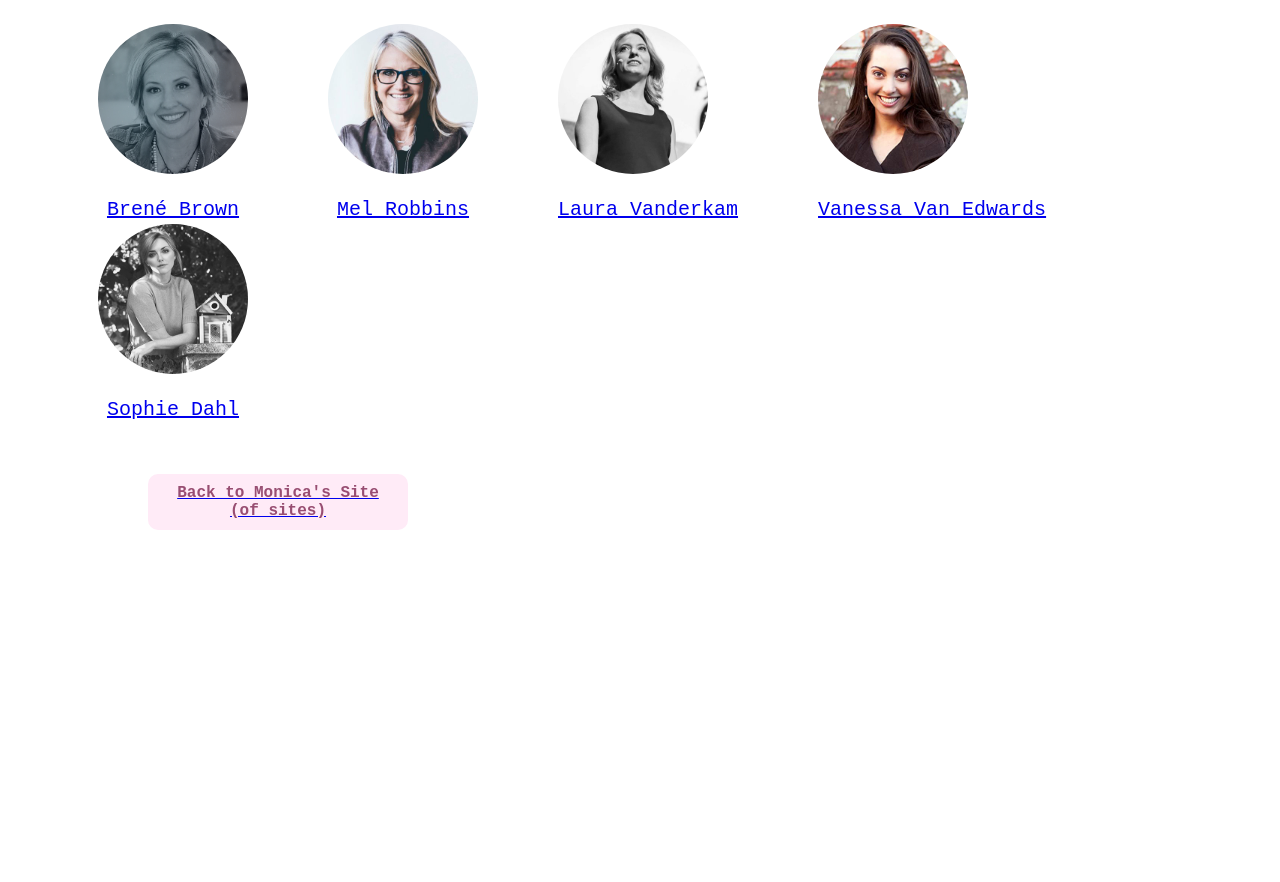
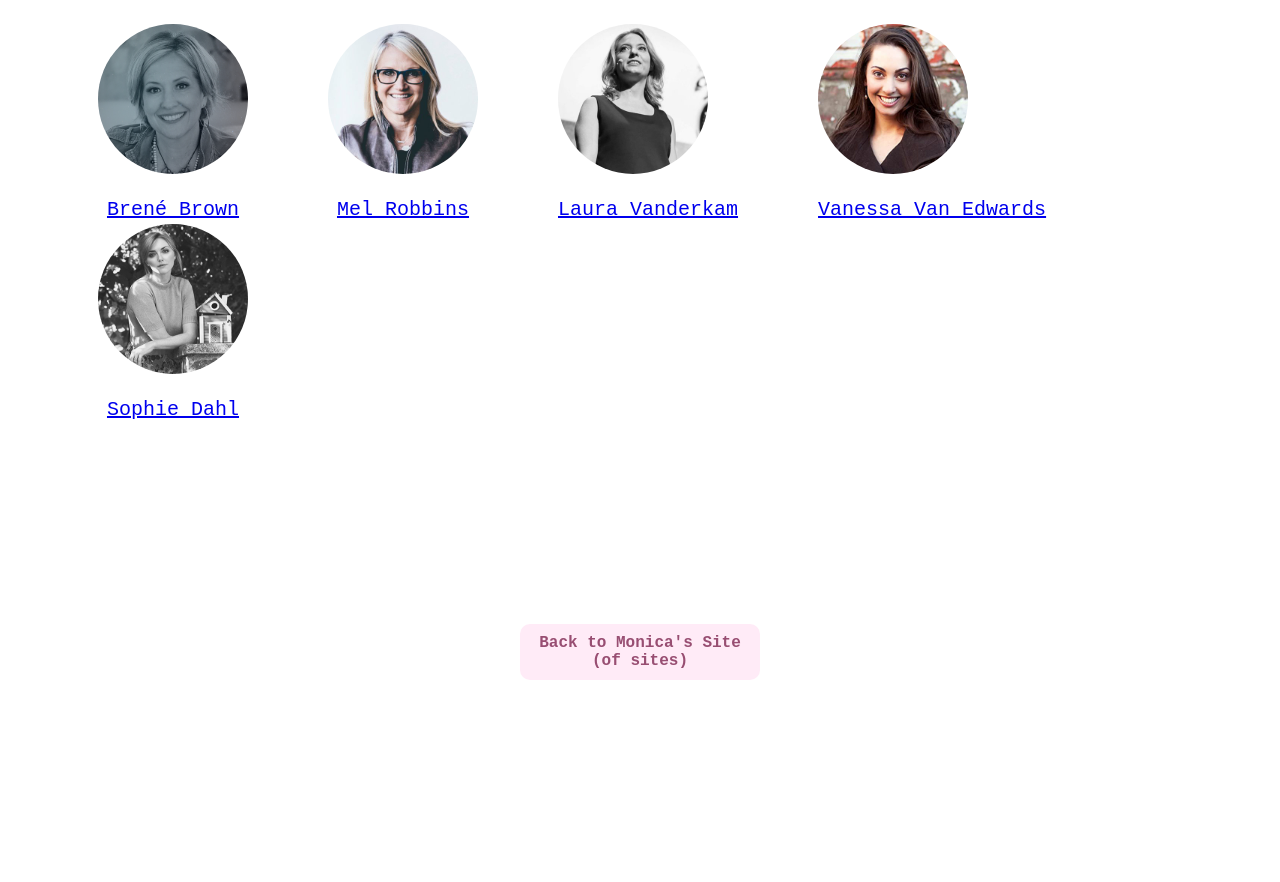
Before and after one commit to jimenezsm2/class-site, a plain HTML site: page passion/index.html in a window 1280 px wide. Shown: the part 605-1487 px from the top of the page. Before the commit the page ends 1279 px from the top, so only its background shows below. Drawn offline with Linux system fonts and the light colour scheme.

Commit message:
09-14-21-7pm

```diff
--- a/passion/index.html
+++ b/passion/index.html
@@ -10,16 +10,16 @@
   </header>
 
   <body>
-    <p> These are some women I admire. I've got to know them through their books, videos, shows, talks and stories, but I haven't got to meet them yet.
+    <p> These are some women I admire. I've got to know them through their books, videos, shows, talks, and stories, but I haven't got to meet them yet.
       <br>
       <br>
-    Sometimes I imagine I get to invite them to my house one afternoon and we spend hours chatting and sharing over great food and nice music. What stories would I tell them? I am more of a listener, but I bet they would ask me to share because they are just too kind...
+    Sometimes I imagine I get to invite them to my house one afternoon and we spend hours chatting and sharing great food and nice music. What stories would I tell them? I am more of a listener, but I bet they would ask me to share because they are just too kind...
     </p>
 
     <h2>The reasons I would like to meet these women</h2>
 
     <ul>
-      <li> I think they are really smart and have master their craft</li>
+      <li> I think they are really smart and have mastered their craft</li>
       <li> They always seem to be looking for ways of improving</li>
       <li>They are encouragers, like to share what they know, and celebrate others</li>
       <li>Their work has impacted my life in some way</li>
@@ -66,8 +66,8 @@
     </main>
 
     <div id="class-site">
-      <a href="../index.html">
-        <h3>Back to Monica's Site (of sites)</h3>
+      <a class="link-home" href="../index.html">
+        Back to Monica's Site (of sites)
       </a>
     </div>
 
--- a/passion/style.css
+++ b/passion/style.css
@@ -1,4 +1,8 @@
-/* This is the Style Sheet for the Passion Site */
+/* This is the stylesheet for the Passion Site */
+
+*{
+  box-sizing: border-box;
+}
 
 html{
   margin-left: 25px;
@@ -85,7 +89,23 @@
   text-align: center;
 }
 
-#class-site{
-  justify-content: center;
+#class-site {
+    justify-content: center;
+    float: none;
+    text-align: center;
+    margin-top: 200px;
+}
 
+.link-home {
+  display:inline-block;
+  width: 240px;
+  padding: 10px;
+  border-radius: 10px;
+  text-align: center;
+  font-family: monospace;
+  font-size: 16px;
+  font-weight: bold;
+  text-decoration: none;
+  color: rgb(152, 78, 114);
+  background-color: rgb(255, 235, 247);
 }
```
Also changed, not shown: style.css (+8 -10 lines).
